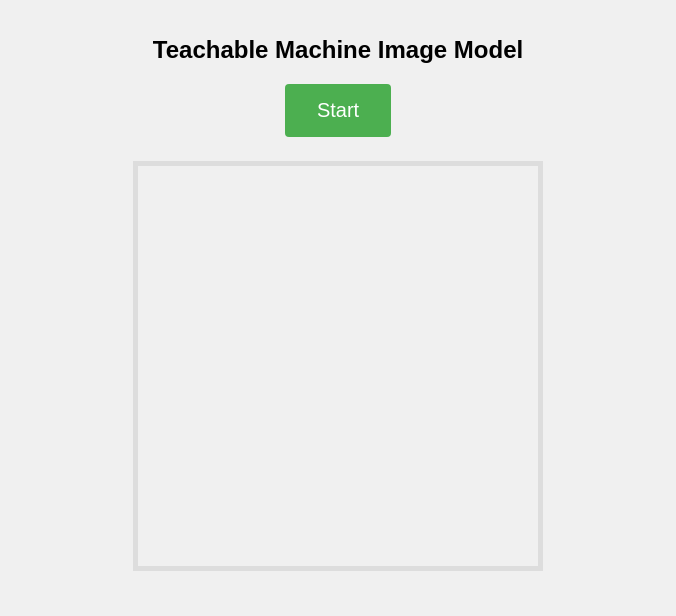
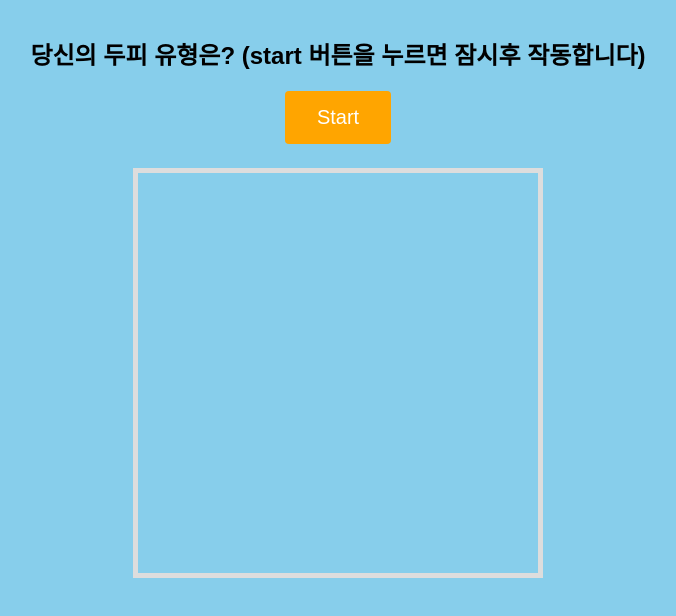
Before and after one commit to suhyeo/suhyeo.github.io, a plain HTML site: page scalpanalysis.html in a window 1280 px wide. Shown: the top 616 px of the page, without its empty margins (322-998 px from the left). Drawn offline with Linux system fonts and the light colour scheme.

Commit message:
Update scalpanalysis.html

```diff
--- a/scalpanalysis.html
+++ b/scalpanalysis.html
@@ -6,7 +6,7 @@
         body {
             font-family: Arial, sans-serif;
             text-align: center;
-            background-color: #f0f0f0;
+            background-color: #87CEEB;
             margin: 0;
             padding: 0;
         }
@@ -26,7 +26,7 @@
             margin-top: 20px;
         }
         button {
-            background-color: #4CAF50;
+            background-color: #FFA500;
             color: white;
             padding: 15px 32px;
             text-align: center;
@@ -48,7 +48,8 @@
 </head>
 <body>
     <div class="container">
-        <h1>Teachable Machine Image Model</h1>
+        <h1>당신의 두피 유형은?
+(start 버튼을 누르면 잠시후 작동합니다)</h1>
         <button type="button" id="startButton">Start</button>
         <div id="webcam-container"></div>
         <div id="label-container"></div>
```
